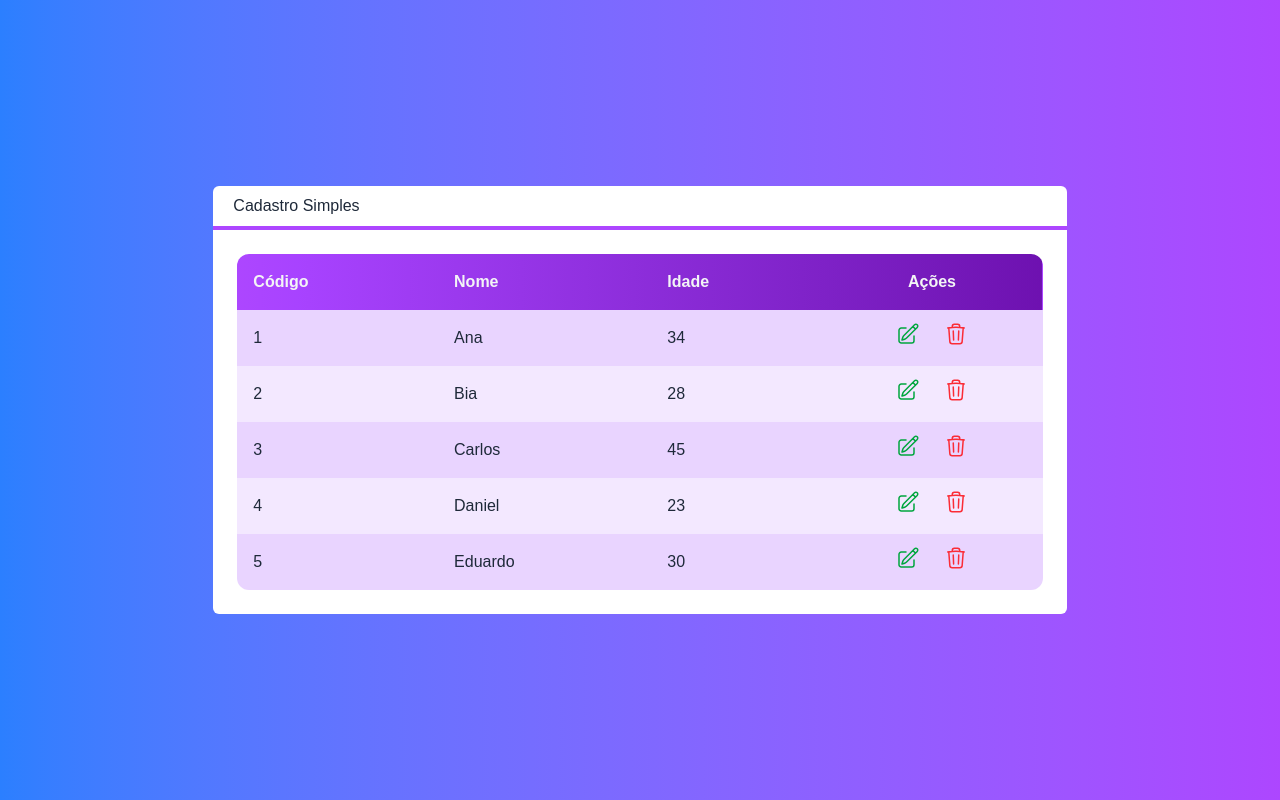
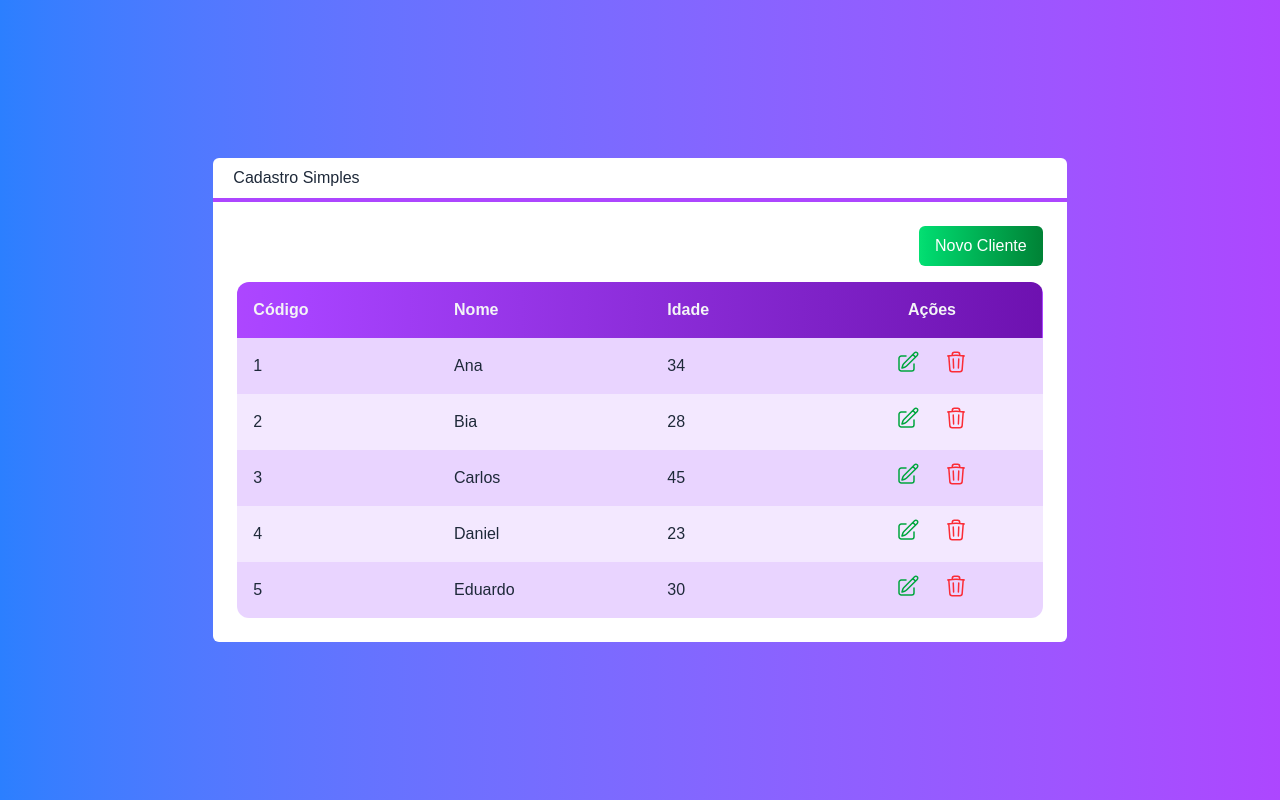
Before and after one commit to tramalho/next-crud, a Next.js app: page / in a window 1280 px wide. Built offline with nearby package versions, Linux system fonts and the light colour scheme.

Commit message:
Compontente Botão

```diff
--- /dev/null
+++ b/src/components/Botao.tsx
@@ -0,0 +1,31 @@
+interface BotaoProps {
+  cor: "blue" | "gray" | "green";
+  children: React.ReactNode;
+  className?: string;
+}
+
+export default function Botao(props: BotaoProps) {
+  return (
+    <button
+      className={`
+            bg-gradient-to-r ${cor()}
+            hover:opacity-80
+            text-white px-4 py-2 rounded-md
+            ${props.className}
+        `}
+    >
+      {props.children}
+    </button>
+  );
+
+  function cor() {
+    switch (props.cor) {
+      case "blue":
+        return "from-blue-400 to-blue-700";
+      case "green":
+        return "from-green-400 to-green-700";
+      default:
+        return "from-gray-400 to-gray-700";
+    }
+  }
+}
--- a/src/pages/index.tsx
+++ b/src/pages/index.tsx
@@ -1,6 +1,7 @@
 import Layout from "@/components/Layout";
 import Tabela from "@/components/Tabela";
 import Cliente from "@/core/Cliente";
+import Botao from "@/components/Botao";
 
 export default function Home() {
   const clientes = [
@@ -28,6 +29,9 @@
       `}
     >
       <Layout titulo="Cadastro Simples">
+        <div className={`flex justify-end`}>
+          <Botao cor="green" className="mb-4">Novo Cliente</Botao>
+        </div>
         <Tabela
         clientes={clientes}
         clienteSelecionado={clienteSelecionado}
```
